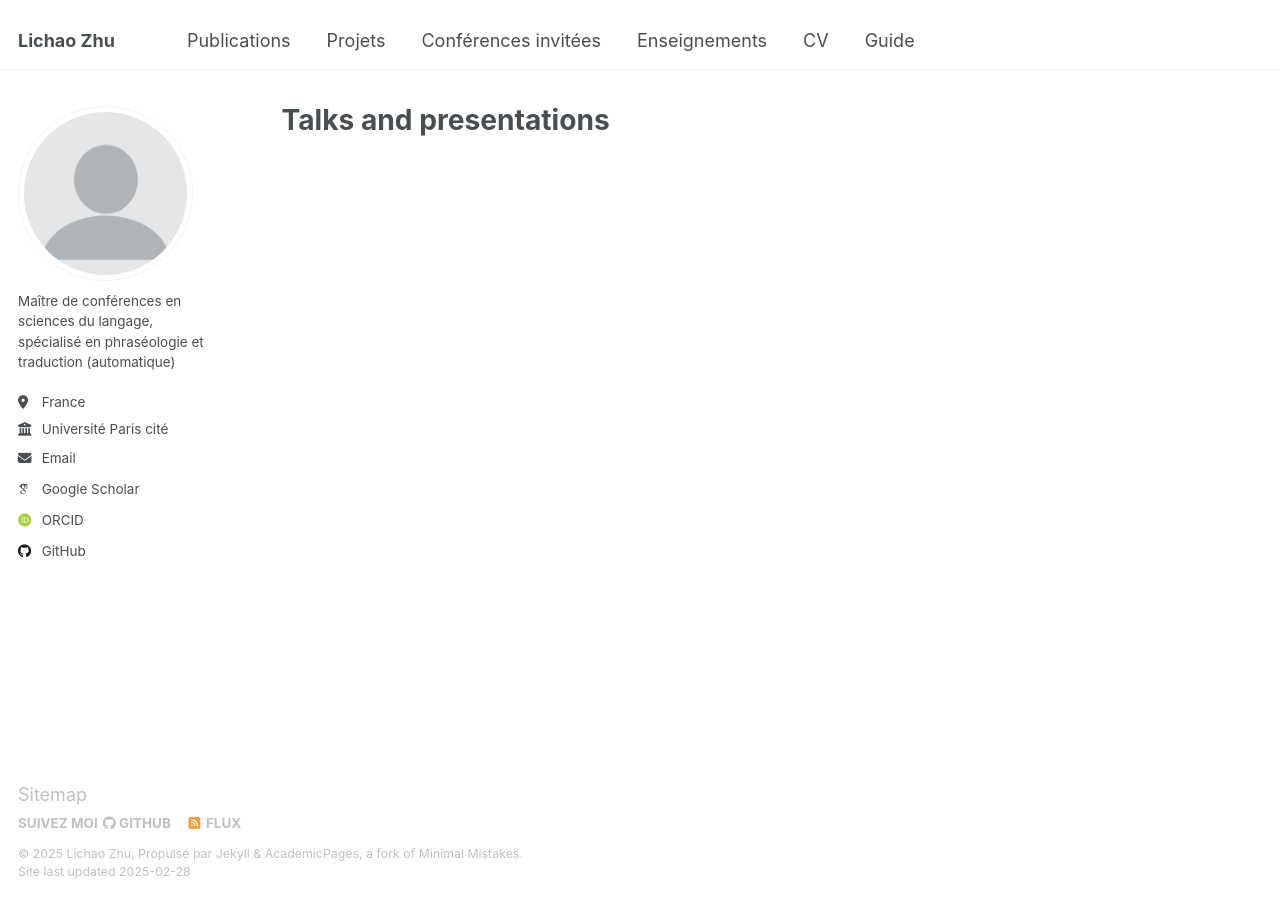
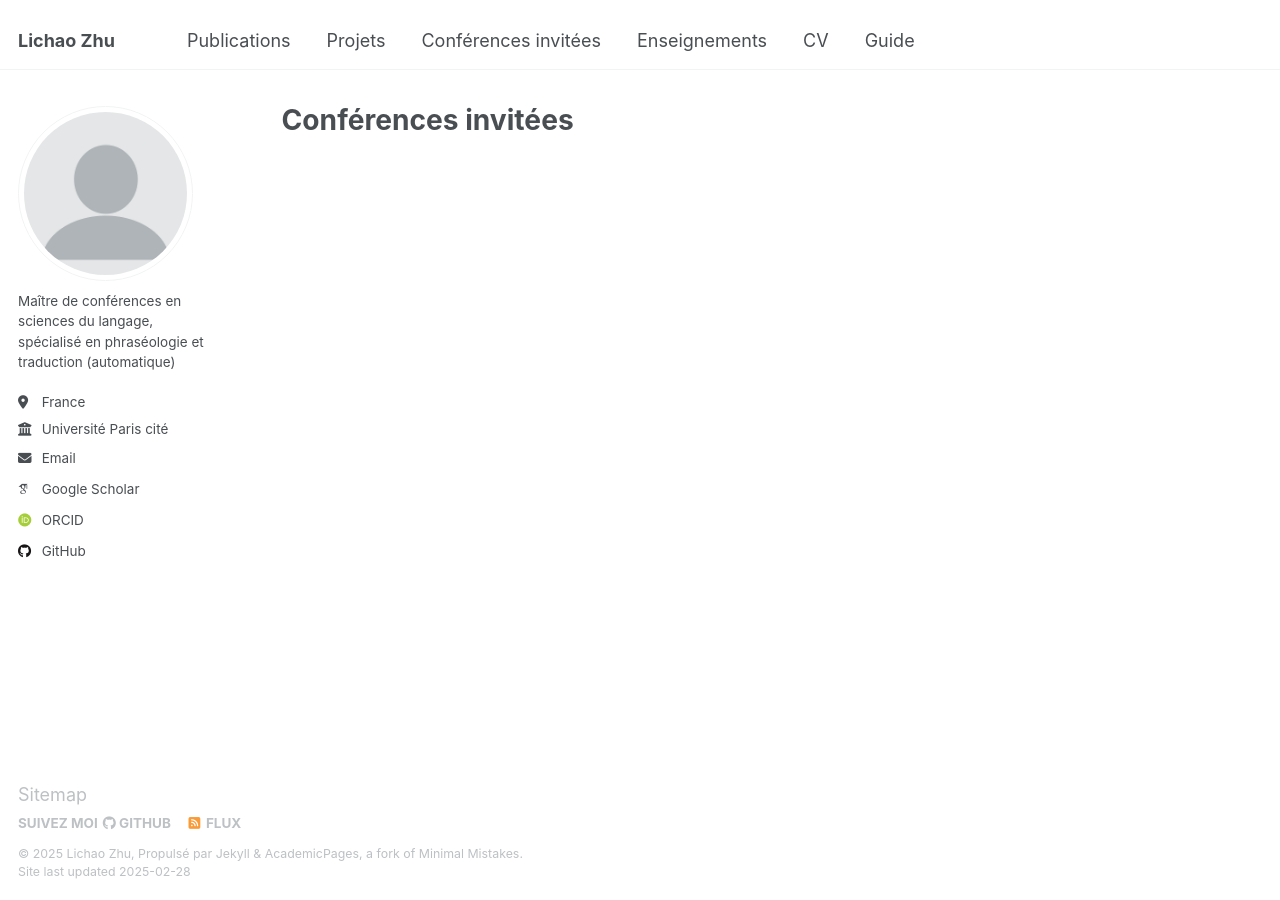
Before and after one commit to lichaozhu/lichaozhu.github.io, a Jekyll site: the page built from _pages/talks.html, in a window 1280 px wide. Built offline with Jekyll 4.4.1, drawn with Linux system fonts in a browser that asks for light colours; some web fonts are replaced.

```diff
--- a/_pages/talks.html
+++ b/_pages/talks.html
@@ -1,7 +1,7 @@
 ---
 layout: archive
-title: "Talks and presentations"
-permalink: /talks/
+title: "Conférences invitées"
+permalink: /conferences/
 author_profile: true
 ---
 
@@ -11,6 +11,6 @@ author_profile: true
 
 {% endif %}
 
-{% for post in site.talks reversed %}
+{% for post in site.conferences reversed %}
   {% include archive-single-talk.html %}
 {% endfor %}
```
Also changed, not shown: 2 other files.
